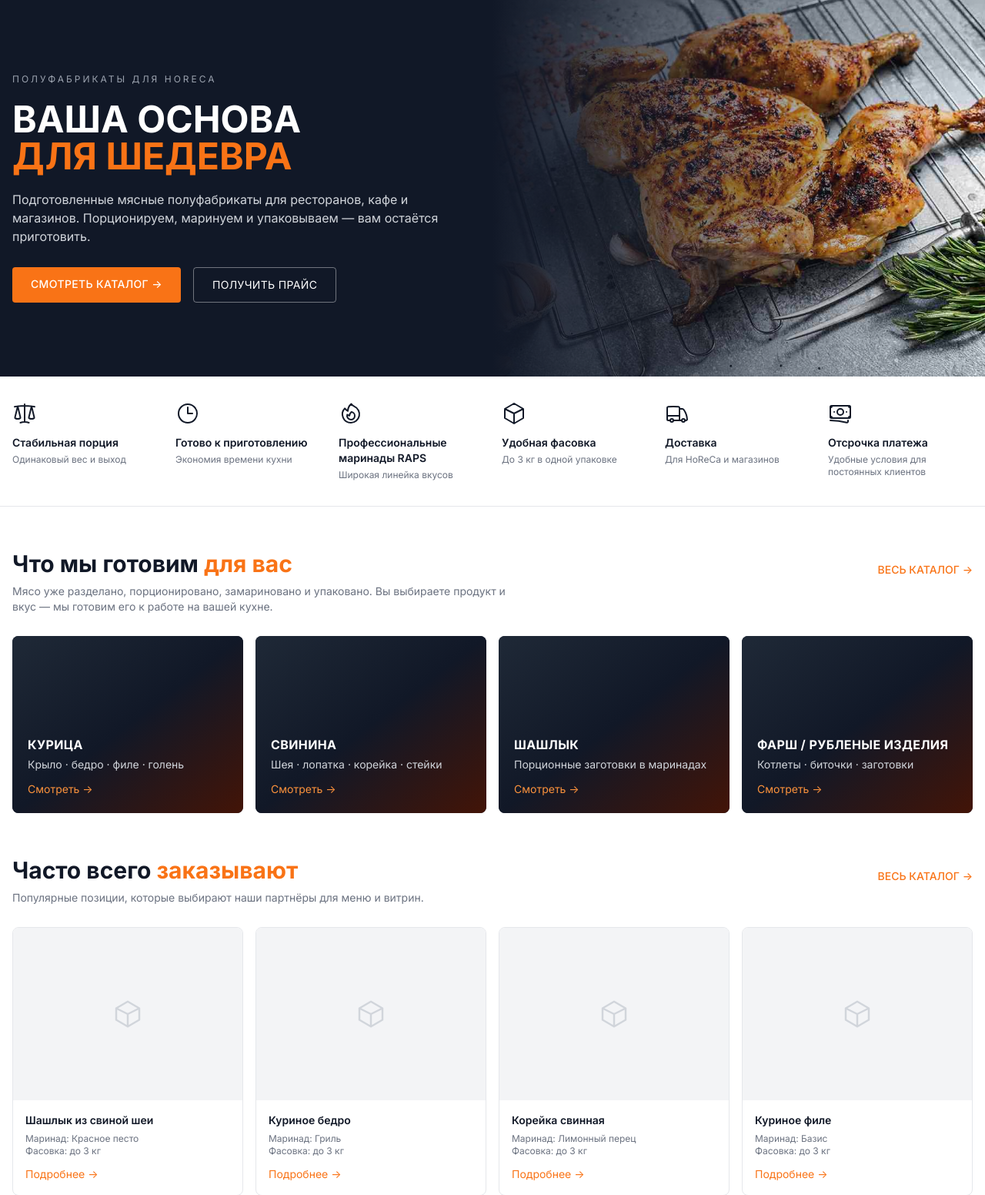
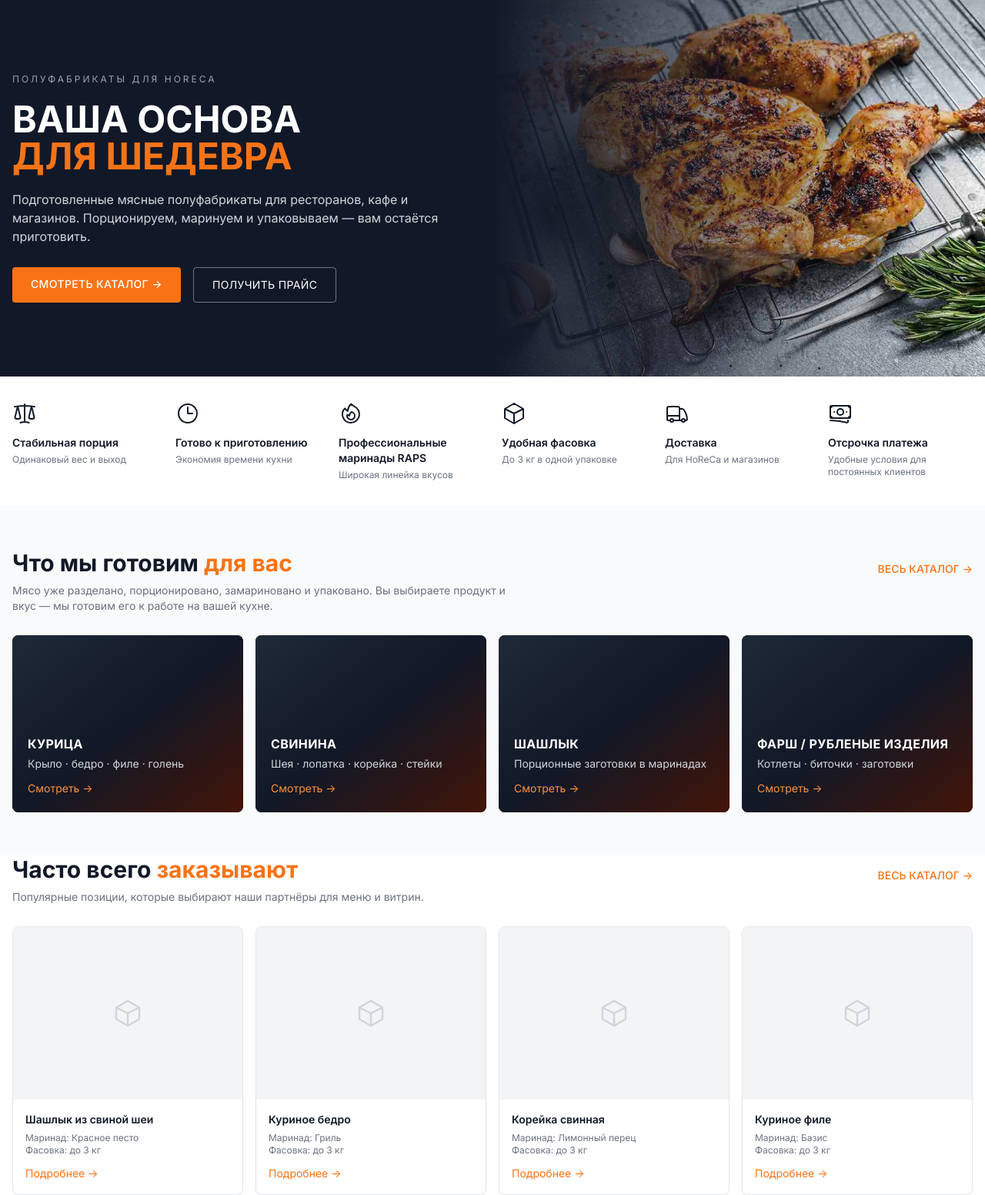
Before and after one commit to PaulBar3/horeca, a Django app: page / in a window 1280 px wide. Shown: the part 65-1617 px from the top of the page at 77% size. Run offline with Django 5.2, Linux system fonts and the light colour scheme; data comes from the database, SQL or seed files in the repository; data that the repository does not hold is empty.

Commit message:
style(design): фон + глубина — чередование серых секций и единая тень карточек
- home: секции «категории» и «удобно хранить» → bg-gray-50 (ритм вместо плоского белого); убран border-b у преимуществ
- карточки (товар, главная, статьи): всегдашняя shadow-sm + явный bg-white (перестают сливаться на белом/сером)
- tests/orders: test_field_error_shown_once возвращён в TestOrder (попал в чужой класс при вставке)
- 116 тестов, pylint 10/10

```diff
--- a/templates/blog/_article_card.html
+++ b/templates/blog/_article_card.html
@@ -1,4 +1,4 @@
-<a href="{% url 'blog:article_detail' article.slug %}" class="group border rounded-lg overflow-hidden hover:shadow transition">
+<a href="{% url 'blog:article_detail' article.slug %}" class="group border rounded-lg overflow-hidden bg-white shadow-sm hover:shadow-md transition">
     <div class="aspect-video bg-gray-100 overflow-hidden">
         {% if article.image %}
         <img src="{{ article.image.url }}" alt="" class="w-full h-full object-cover group-hover:scale-105 transition" loading="lazy" onerror="this.remove()">
--- a/templates/catalog/_product_card.html
+++ b/templates/catalog/_product_card.html
@@ -1,4 +1,4 @@
-<a href="{% url 'catalog:product_detail' product.slug %}" class="group border rounded-lg overflow-hidden hover:shadow transition">
+<a href="{% url 'catalog:product_detail' product.slug %}" class="group border rounded-lg overflow-hidden bg-white shadow-sm hover:shadow-md transition">
     <div class="aspect-square bg-gray-100 overflow-hidden">
         {% with img=product.get_main_image %}
         {% if img %}
--- a/templates/core/home.html
+++ b/templates/core/home.html
@@ -25,7 +25,7 @@
 </section>
 
 {# ===== 6 ПРЕИМУЩЕСТВ ===== #}
-<section class="bg-white border-b">
+<section class="bg-white">
     <div class="max-w-7xl mx-auto px-4 grid grid-cols-2 md:grid-cols-3 lg:grid-cols-6 gap-x-6">
         <div class="group py-8 -mx-3 px-3 rounded-lg bg-gradient-to-b from-orange-500/0 to-orange-500/0 group-hover:from-orange-500/15 group-hover:to-orange-500/5 transition-colors duration-300">
             {% include "partials/_icon.html" with name="scale" class="w-8 h-8 text-gray-900 mb-3 group-hover:text-orange-500 transition-colors" %}
@@ -61,7 +61,7 @@
 </section>
 
 {# ===== ЧТО МЫ ГОТОВИМ (категории) ===== #}
-<section class="py-14">
+<section class="bg-gray-50 py-14">
     <div class="max-w-7xl mx-auto px-4">
         <div class="flex items-end justify-between gap-4 mb-2">
             <h2 class="text-2xl md:text-3xl font-bold">Что мы готовим <span class="text-orange-500">для вас</span></h2>
@@ -102,7 +102,7 @@
         {% if featured_products %}
         <div class="grid grid-cols-1 sm:grid-cols-2 lg:grid-cols-4 gap-4">
             {% for p in featured_products %}
-            <a href="{{ p.get_absolute_url }}" class="group border rounded-lg overflow-hidden bg-white hover:shadow-md transition">
+            <a href="{{ p.get_absolute_url }}" class="group border rounded-lg overflow-hidden bg-white shadow-sm hover:shadow-md transition">
                 <div class="aspect-[4/3] bg-gray-100 overflow-hidden relative">
                     {% with img=p.get_main_image %}
                     {% if img %}
@@ -165,7 +165,7 @@
 </section>
 
 {# ===== УДОБНО ХРАНИТЬ ===== #}
-<section class="py-16">
+<section class="bg-gray-50 py-16">
     <div class="max-w-7xl mx-auto px-4 grid lg:grid-cols-2 gap-10 items-center">
         {# ФОТО упаковки: заменить блок на <img> #}
         <div class="rounded-lg overflow-hidden bg-gray-900 aspect-[4/3] relative flex items-center justify-center">
```
Also changed, not shown: tests/orders/test_views.py (+18 -18 lines).
